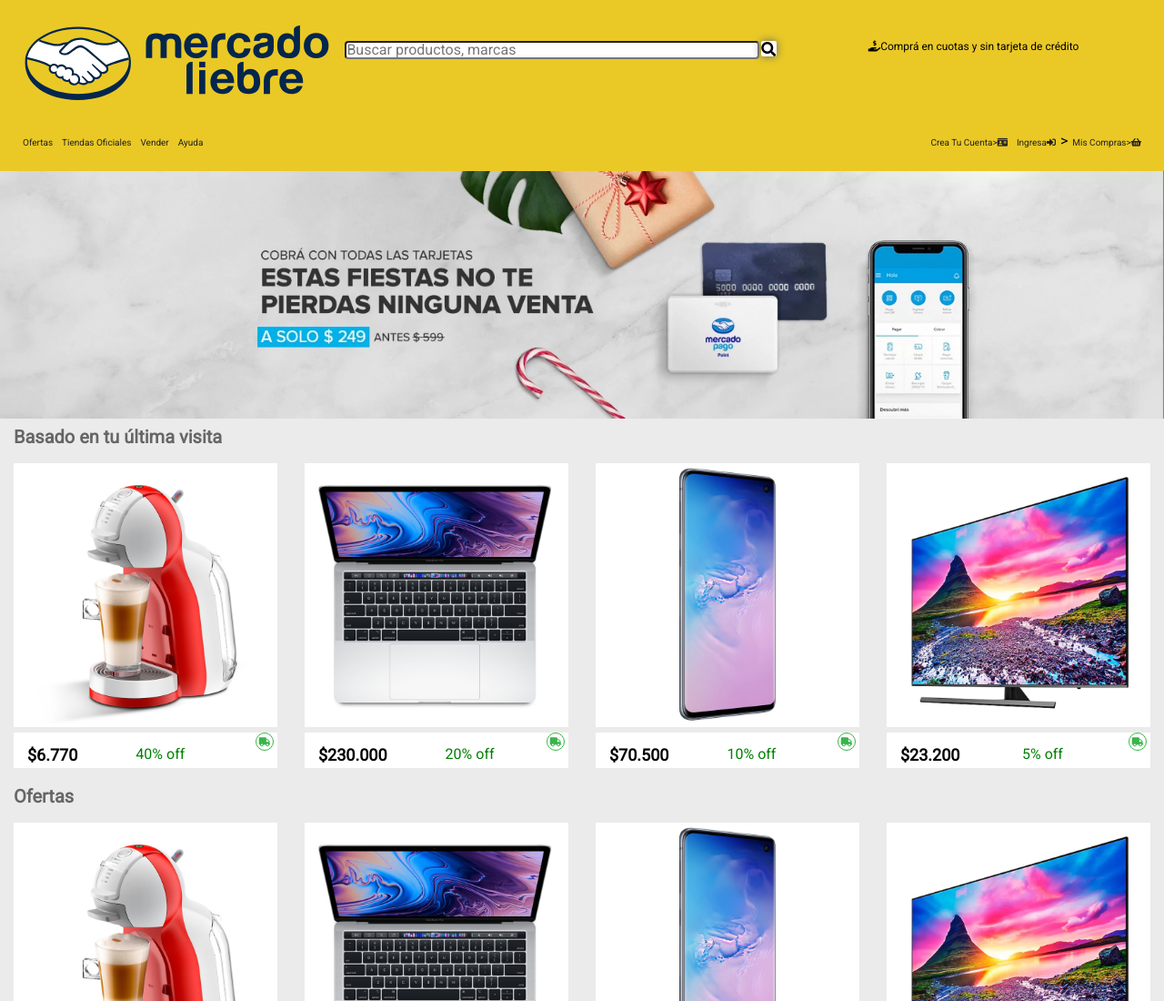
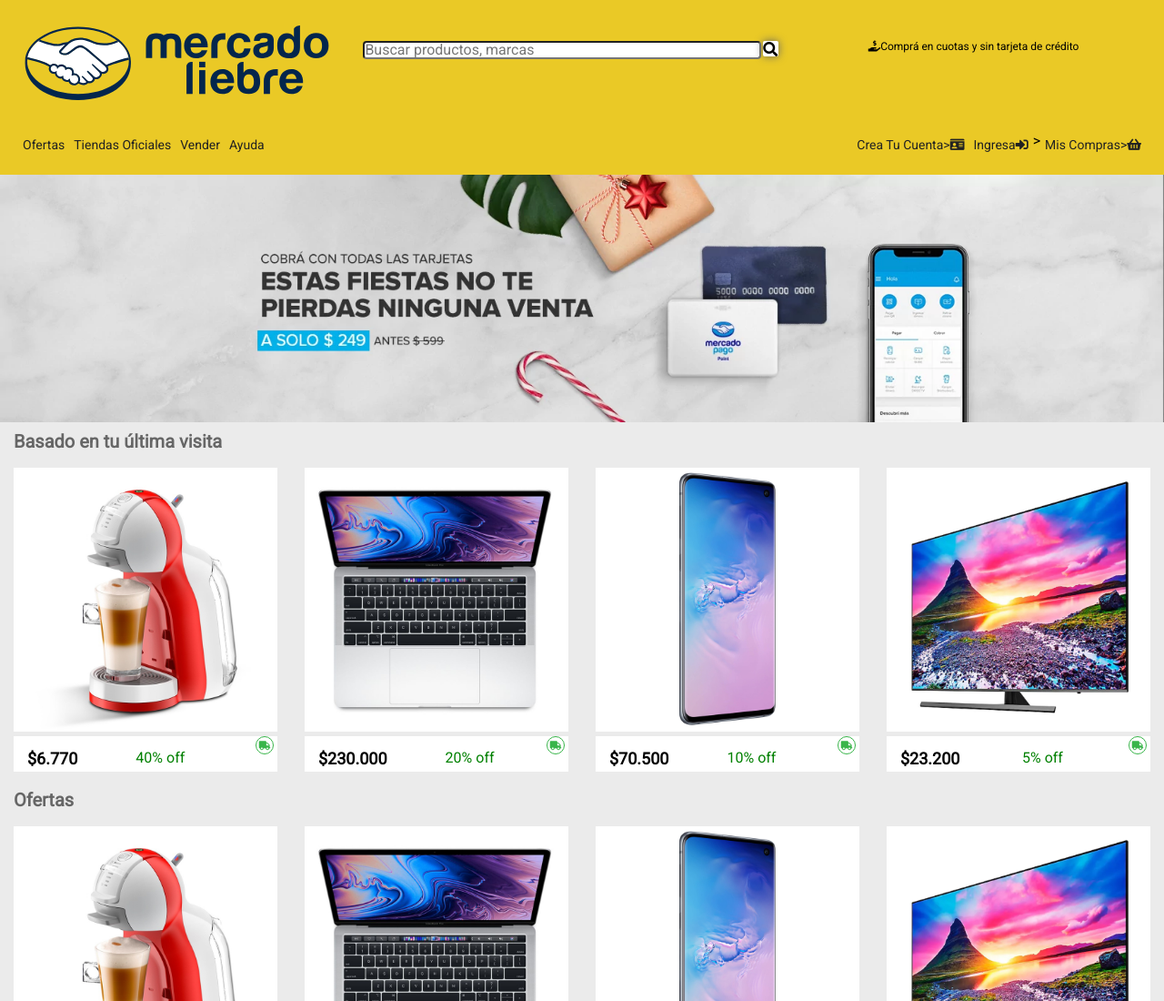
Before and after one commit to Natusandoval/Proyecto-Mercado-Liebre, a website: page views/home.html in a window 1280 px wide. Shown: the top 1100 px of the page at 91% size. Drawn offline with Linux system fonts and the light colour scheme; files that its build step writes are made by us from their sources; files whose address does not match are found by name.

Commit message:
cambios home estilo

```diff
--- a/public/css/style.css
+++ b/public/css/style.css
@@ -95,7 +95,7 @@
     color: #222222;
     display: inline-block;
     padding: 5px 0;
-    font-size: 10px;
+    font-size: 14px;
 }
 
 
@@ -396,7 +396,7 @@
      }
     .barra-búsqueda {
         padding-top: 10px;
-        padding-left: 5px;
+        padding-left: 25px;
     }
 
     .fas.fa-search {
```
